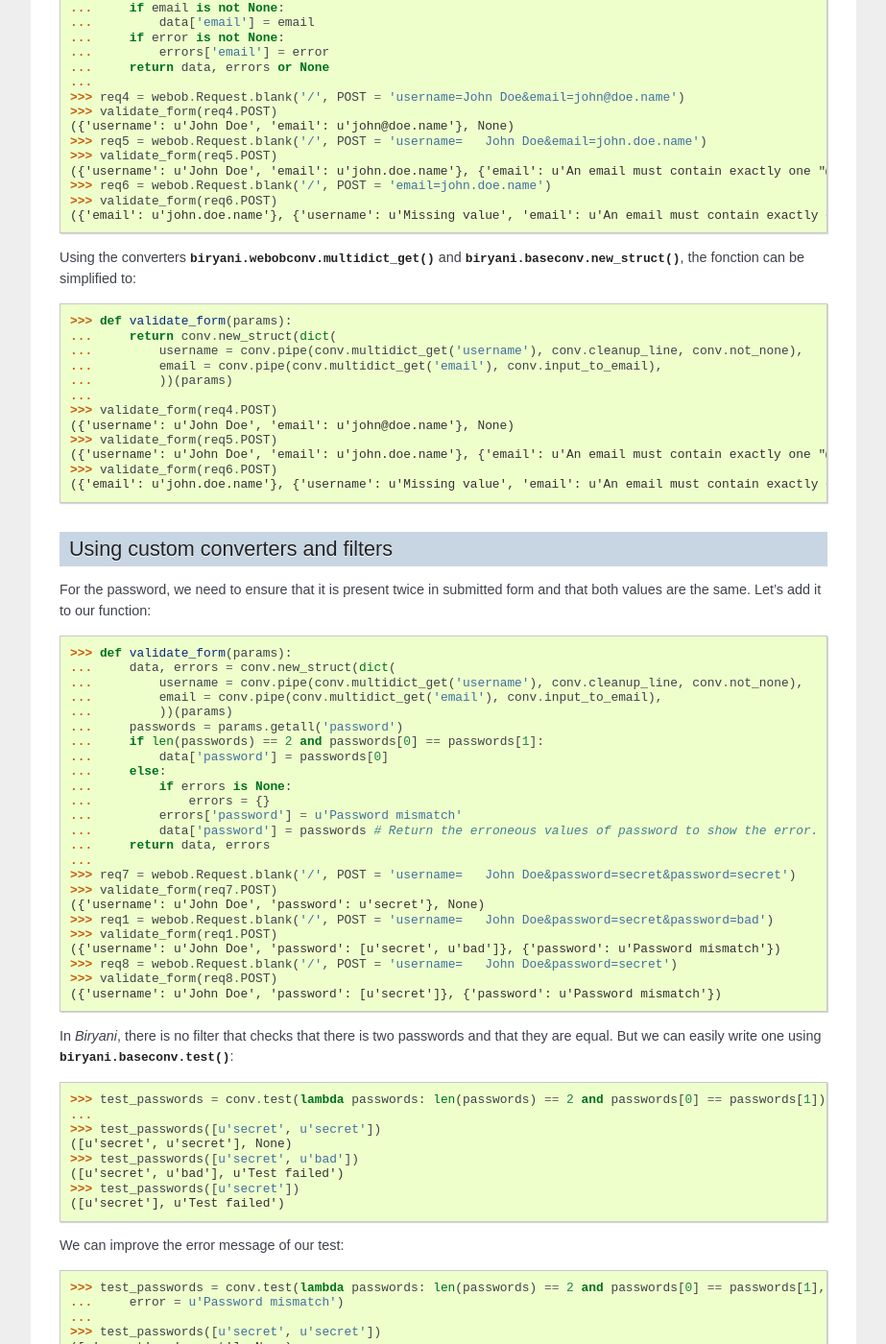
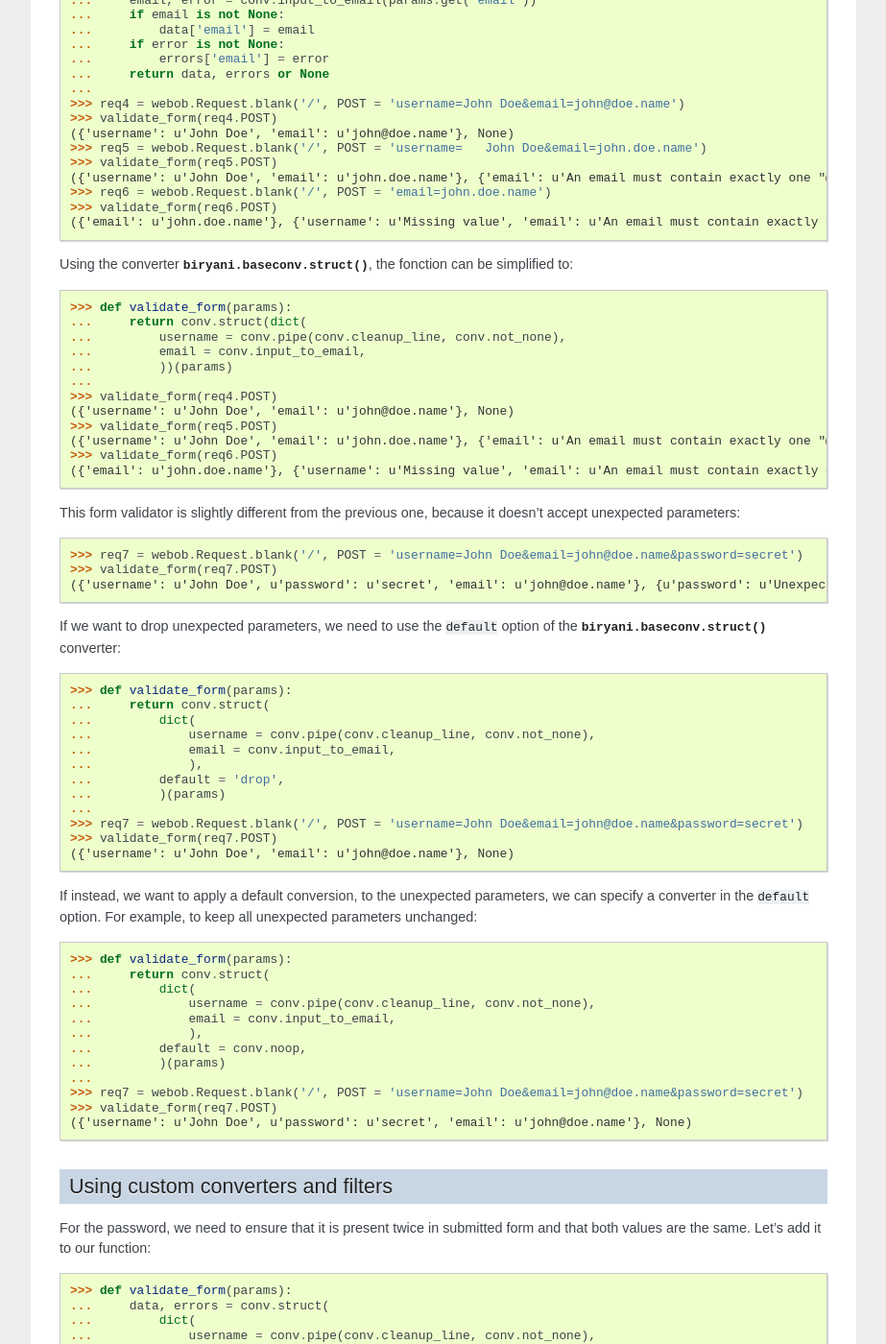
Before and after one commit to openfisca/biryani, a Sphinx documentation site: the page built from docs/source/tutorial1-web-form.rst, in a window 1280 px wide and 1400 px high, scrolled down 2320 px. Shown: the whole window at 96% size, without its empty margins (198-1121 px from the left). Built offline with Sphinx 7.4.7, drawn with Linux system fonts in a browser that asks for light colours; some of the changed text lies outside the part shown.

Commit message:
Remove :mod:`biryani.allconv` module.

```diff
--- a/docs/source/tutorial1-web-form.rst
+++ b/docs/source/tutorial1-web-form.rst
@@ -39,12 +39,10 @@
 First steps with *Biryani*
 ==========================
 
-*Biryani* is a Python package split into several modules to allow you to ony import the converters you need for your
-application.
+*Biryani* is a Python package split into several modules, to allow you to ony import the converters you need for your
+application. The most frequently used converters are in package :mod:`biryani.baseconv`.
 
-However for this tutorial, we will import all converters at once, using the meta module :mod:`biryani.allconv`:
-
->>> from biryani import allconv as conv
+>>> from biryani import baseconv as conv
 
 First we need to cleanup username:
 
@@ -115,8 +113,8 @@
 =====================
 
 Now that username is converted, we need to do the same thing for email. Let's transform function `validate_form` to
-return a dictionary containing username and email, and a dictionary containing the errors (or ``None`` when there is no
-error):
+accept a dictionary containing submitted username & email, and to return a couple with another dictionary containing
+converted username & email, and a dictionary containing the errors (or ``None`` when there is no error):
 
 >>> def validate_form(params):
 ...     data = {}
@@ -143,13 +141,12 @@
 >>> validate_form(req6.POST)
 ({'email': u'john.doe.name'}, {'username': u'Missing value', 'email': u'An email must contain exactly one "@"'})
 
-Using the converters :func:`biryani.webobconv.multidict_get` and :func:`biryani.baseconv.new_struct`, the fonction can
-be simplified to:
+Using the converter :func:`biryani.baseconv.struct`, the fonction can be simplified to:
 
 >>> def validate_form(params):
-...     return conv.new_struct(dict(
-...         username = conv.pipe(conv.multidict_get('username'), conv.cleanup_line, conv.not_none),
-...         email = conv.pipe(conv.multidict_get('email'), conv.input_to_email),
+...     return conv.struct(dict(
+...         username = conv.pipe(conv.cleanup_line, conv.not_none),
+...         email = conv.input_to_email,
 ...         ))(params)
 ...
 >>> validate_form(req4.POST)
@@ -159,6 +156,44 @@
 >>> validate_form(req6.POST)
 ({'email': u'john.doe.name'}, {'username': u'Missing value', 'email': u'An email must contain exactly one "@"'})
 
+This form validator is slightly different from the previous one, because it doesn't accept unexpected parameters:
+
+>>> req7 = webob.Request.blank('/', POST = 'username=John Doe&email=john@doe.name&password=secret')
+>>> validate_form(req7.POST)
+({'username': u'John Doe', u'password': u'secret', 'email': u'john@doe.name'}, {u'password': u'Unexpected item'})
+
+If we want to drop unexpected parameters, we need to use the ``default`` option of the :func:`biryani.baseconv.struct`
+converter:
+
+>>> def validate_form(params):
+...     return conv.struct(
+...         dict(
+...             username = conv.pipe(conv.cleanup_line, conv.not_none),
+...             email = conv.input_to_email,
+...             ),
+...         default = 'drop',
+...         )(params)
+...
+>>> req7 = webob.Request.blank('/', POST = 'username=John Doe&email=john@doe.name&password=secret')
+>>> validate_form(req7.POST)
+({'username': u'John Doe', 'email': u'john@doe.name'}, None)
+
+If instead, we want to apply a default conversion, to the unexpected parameters, we can specify a converter in the
+``default`` option. For example, to keep all unexpected parameters unchanged:
+
+>>> def validate_form(params):
+...     return conv.struct(
+...         dict(
+...             username = conv.pipe(conv.cleanup_line, conv.not_none),
+...             email = conv.input_to_email,
+...             ),
+...         default = conv.noop,
+...         )(params)
+...
+>>> req7 = webob.Request.blank('/', POST = 'username=John Doe&email=john@doe.name&password=secret')
+>>> validate_form(req7.POST)
+({'username': u'John Doe', u'password': u'secret', 'email': u'john@doe.name'}, None)
+
 
 Using custom converters and filters
 ===================================
@@ -167,10 +202,13 @@
 Let's add it to our function:
 
 >>> def validate_form(params):
-...     data, errors = conv.new_struct(dict(
-...         username = conv.pipe(conv.multidict_get('username'), conv.cleanup_line, conv.not_none),
-...         email = conv.pipe(conv.multidict_get('email'), conv.input_to_email),
-...         ))(params)
+...     data, errors = conv.struct(
+...         dict(
+...             username = conv.pipe(conv.cleanup_line, conv.not_none),
+...             email = conv.input_to_email,
+...             ),
+...         default = 'drop',
+...         )(params)
 ...     passwords = params.getall('password')
 ...     if len(passwords) == 2 and passwords[0] == passwords[1]:
 ...         data['password'] = passwords[0]
@@ -213,6 +251,34 @@
 >>> test_passwords([u'secret', u'bad'])
 ([u'secret', u'bad'], u'Password mismatch')
 
+But, when no password is given, we don't want to compare them. Currently, we obtain:
+
+>>> test_passwords(None)
+(None, None)
+
+But:
+
+>>> test_passwords([])
+([], u'Password mismatch')
+
+So we add the :func:`biryani.baseconv.empty_to_none` converter to convert an empty list of password to ``None``:
+
+>>> test_passwords = conv.pipe(
+...     conv.empty_to_none,
+...     conv.test(lambda passwords: len(passwords) == 2 and passwords[0] == passwords[1]),
+...     )
+...
+>>> test_passwords([u'secret', u'secret'])
+([u'secret', u'secret'], None)
+>>> test_passwords([u'secret', u'bad'])
+([u'secret', u'bad'], u'Test failed')
+>>> test_passwords([u'secret'])
+([u'secret'], u'Test failed')
+>>> test_passwords(None)
+(None, None)
+>>> test_passwords([])
+(None, None)
+
 Now, when the two passwords are the same we must extract the first one. There is no standard converter in *Biryani* to
 extract the first item of a list, but we can create it using :func:`biryani.baseconv.function`:
 
@@ -224,22 +290,27 @@
 Let's combine `test_passwords` and `extract_first_item` to rewrite our `validate_form` function:
 
 >>> def validate_form(params):
-...     return conv.new_struct(dict(
-...         username = conv.pipe(conv.multidict_get('username'), conv.cleanup_line, conv.not_none),
+...     inputs = dict(
+...         username = params.get('username'),
+...         password = params.getall('password'),
+...         email = params.get('email'),
+...         )
+...     return conv.struct(dict(
+...         username = conv.pipe(conv.cleanup_line, conv.not_none),
 ...         password = conv.pipe(
-...             conv.multidict_getall('password'),
+...             conv.empty_to_none,
 ...             conv.test(lambda passwords: len(passwords) == 2 and passwords[0] == passwords[1],
 ...                 error = u'Password mismatch'),
 ...             conv.function(lambda passwords: passwords[0]),
 ...             ),
-...         email = conv.pipe(conv.multidict_get('email'), conv.input_to_email),
-...         ))(params)
+...         email = conv.input_to_email,
+...         ))(inputs)
 ...
->>> validate_form(req7.POST)
+>>> validate_form(req8.POST)
 ({'username': u'John Doe', 'password': u'secret'}, None)
 >>> validate_form(req1.POST)
 ({'username': u'John Doe', 'password': [u'secret', u'bad']}, {'password': u'Password mismatch'})
->>> validate_form(req8.POST)
+>>> validate_form(req9.POST)
 ({'username': u'John Doe', 'password': [u'secret']}, {'password': u'Password mismatch'})
 
 
@@ -288,9 +359,32 @@
 >>> cleanup_tags([u'friend', u'user,ADMIN', u'', u'customer, friend'])
 [u'admin', u'customer', u'friend', u'user']
 
+Replace the empty tags array to ``None`` when it is empty:
+
+
+>>> def cleanup_tags(tags):
+...     return sorted(set([
+...         clean_tag
+...         for clean_tag in (
+...             tag.strip().lower()
+...             for tag in u','.join(tags).split(u',')
+...             )
+...         if clean_tag
+...         ])) or None
+...
+>>> cleanup_tags([u'friend', u'user,ADMIN', u'', u'customer, friend'])
+[u'admin', u'customer', u'friend', u'user']
+>>> cleanup_tags([u'', u'    '])
+
 Now use this function in `validate_form`:
 
 >>> def validate_form(params):
+...     inputs = dict(
+...         username = params.get('username'),
+...         password = params.getall('password'),
+...         email = params.get('email'),
+...         tags = params.getall('tag'),
+...         )
 ...     def cleanup_tags(tags):
 ...         return sorted(set([
 ...             clean_tag
@@ -299,24 +393,28 @@
 ...                 for tag in u','.join(tags).split(u',')
 ...                 )
 ...             if clean_tag
-...             ]))
-...     return conv.new_struct(dict(
-...         username = conv.pipe(conv.multidict_get('username'), conv.cleanup_line, conv.not_none),
+...             ])) or None
+...     return conv.struct(dict(
+...         username = conv.pipe(conv.cleanup_line, conv.not_none),
 ...         password = conv.pipe(
-...             conv.multidict_getall('password'),
+...             conv.empty_to_none,
 ...             conv.test(lambda passwords: len(passwords) == 2 and passwords[0] == passwords[1],
 ...                 error = u'Password mismatch'),
 ...             conv.function(lambda passwords: passwords[0]),
 ...             ),
-...         email = conv.pipe(conv.multidict_get('email'), conv.input_to_email),
-...         tags = conv.pipe(conv.multidict_getall('tag'), conv.function(cleanup_tags)),
-...         ))(params)
+...         email = conv.input_to_email,
+...         tags = conv.function(cleanup_tags),
+...         ))(inputs)
 ...
->>> req9 = webob.Request.blank('/', POST = 'username=   John Doe&tag=friend&tag=user,ADMIN&tag=&tag=customer, friend')
->>> validate_form(req9.POST)
+>>> req10 = webob.Request.blank('/', POST = 'username=   John Doe&tag=friend&tag=user,ADMIN&tag=&tag=customer, friend')
+>>> validate_form(req10.POST)
 ({'username': u'John Doe', 'tags': [u'admin', u'customer', u'friend', u'user']}, None)
 
-It works well, but let's rewrite the tags converter in a more "biryanic" way:
+
+The end
+=======
+
+Our form validator works well, but let's rewrite the tags converter in a more "biryanic" way:
 
 * To split tags in a single list, we can use::
 
@@ -339,70 +437,33 @@
 Let's combine everything in a new version of `validate_form`:
 
 >>> def validate_form(params):
-...     def cleanup_tags(tags):
-...         return sorted(set([
-...             clean_tag
-...             for clean_tag in (
-...                 tag.strip().lower()
-...                 for tag in u','.join(tags).split(u',')
-...                 )
-...             if clean_tag
-...             ]))
-...     return conv.new_struct(dict(
-...         username = conv.pipe(conv.multidict_get('username'), conv.cleanup_line, conv.not_none),
+...     inputs = dict(
+...         username = params.get('username'),
+...         password = params.getall('password'),
+...         email = params.get('email'),
+...         tags = params.getall('tag'),
+...         )
+...     return conv.struct(dict(
+...         username = conv.pipe(conv.cleanup_line, conv.not_none),
 ...         password = conv.pipe(
-...             conv.multidict_getall('password'),
+...             conv.empty_to_none,
 ...             conv.test(lambda passwords: len(passwords) == 2 and passwords[0] == passwords[1],
 ...                 error = u'Password mismatch'),
 ...             conv.function(lambda passwords: passwords[0]),
 ...             ),
-...         email = conv.pipe(conv.multidict_get('email'), conv.input_to_email),
+...         email = conv.input_to_email,
 ...         tags = conv.pipe(
-...             conv.multidict_getall('tag'),
 ...             conv.function(lambda tags: u','.join(tags).split(u',')),
 ...             conv.uniform_sequence(conv.input_to_slug, constructor = set),
 ...             conv.function(sorted),
 ...             ),
-...         ))(params)
+...         ))(inputs)
 ...
->>> validate_form(req9.POST)
+>>> validate_form(req10.POST)
 ({'username': u'John Doe', 'tags': [u'admin', u'customer', u'friend', u'user']}, None)
->>> req10 = webob.Request.blank('/', POST = 'username=Jean Dupont&tag=Rêveur, Œil de Lynx&tag=COLLÈGUE')
->>> validate_form(req10.POST)
+>>> req11 = webob.Request.blank('/', POST = 'username=Jean Dupont&tag=Rêveur, Œil de Lynx&tag=COLLÈGUE')
+>>> validate_form(req11.POST)
 ({'username': u'Jean Dupont', 'tags': [u'collegue', u'oeil-de-lynx', u'reveur']}, None)
-
-
-The end
-=======
-
-By the way, we don't need to define a function for `validate_form`. Declaring a variable is sufficient. Here is the
-final form of the form validator:
-
->>> validate_form = conv.new_struct(dict(
-...     username = conv.pipe(conv.multidict_get('username'), conv.cleanup_line, conv.not_none),
-...     password = conv.pipe(
-...         conv.multidict_getall('password'),
-...         conv.test(lambda passwords: len(passwords) == 2 and passwords[0] == passwords[1],
-...             error = u'Password mismatch'),
-...         conv.function(lambda passwords: passwords[0]),
-...         ),
-...     email = conv.pipe(conv.multidict_get('email'), conv.input_to_email),
-...     tags = conv.pipe(
-...         conv.multidict_getall('tag'),
-...         conv.function(lambda tags: u','.join(tags).split(u',')),
-...         conv.uniform_sequence(conv.input_to_slug, constructor = set),
-...         conv.function(sorted),
-...         ),
-...     ))
-...
->>> validate_form(req9.POST)
-({'username': u'John Doe', 'tags': [u'admin', u'customer', u'friend', u'user']}, None)
->>> validate_form(req10.POST)
-({'username': u'Jean Dupont', 'tags': [u'collegue', u'oeil-de-lynx', u'reveur']}, None)
->>> req11 = webob.Request.blank('/',
-...     POST = 'username=   John Doe&password=secret&password=secret&email=john@doe.name&tag=friend&tag=user,ADMIN')
->>> validate_form(req11.POST)
-({'username': u'John Doe', 'password': u'secret', 'email': u'john@doe.name', 'tags': [u'admin', u'friend', u'user']}, None)
 
 Our form converter is now completed.
 
--- a/docs/source/tutorial2.rst
+++ b/docs/source/tutorial2.rst
@@ -2,7 +2,7 @@
 Tutorial 2
 **********
 
->>> from biryani import allconv as conv
+>>> from biryani import baseconv as conv
 >>> input_value = u'42'
 >>> output_value, error = conv.input_to_float(input_value)
 >>> output_value, error
```
Also changed, not shown: other parts of docs/source/tutorial1-web-form.rst (+4 -4 lines), biryani/__init__.py (+1 -7 lines), docs/source/how-to-use.rst (+2 -18 lines), 2 other files.
